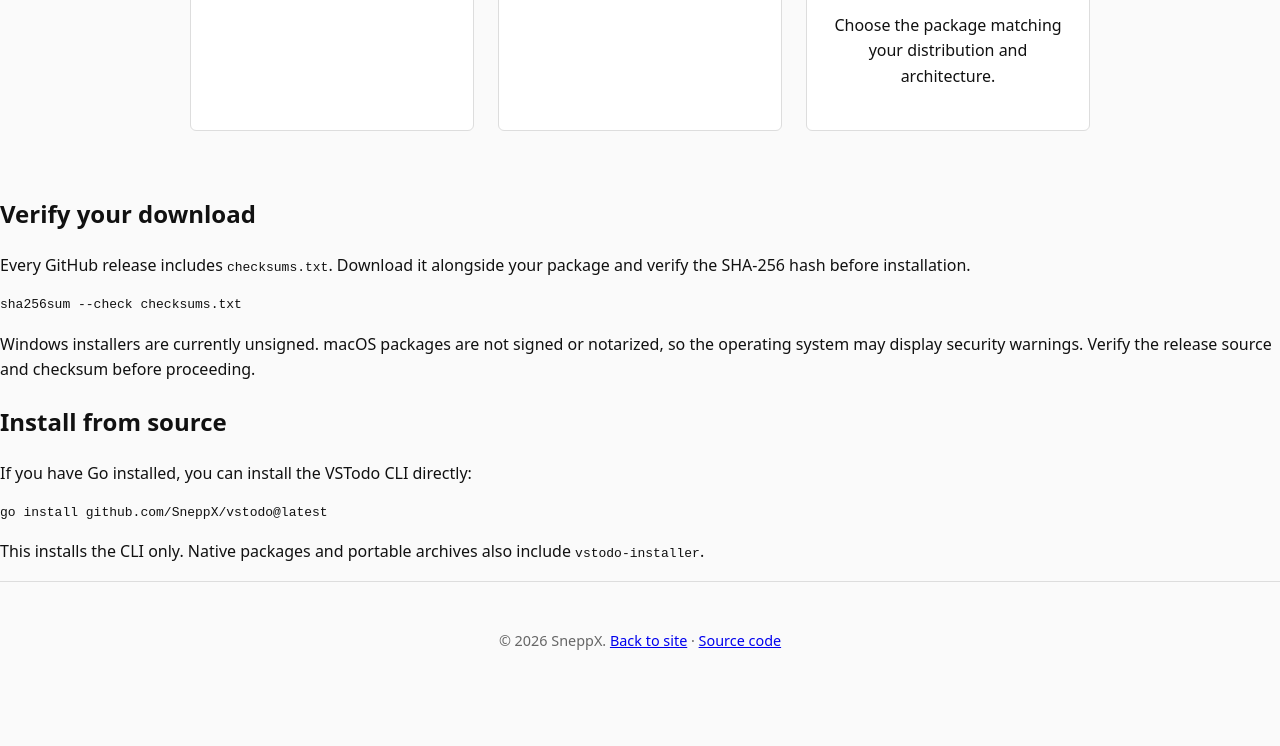
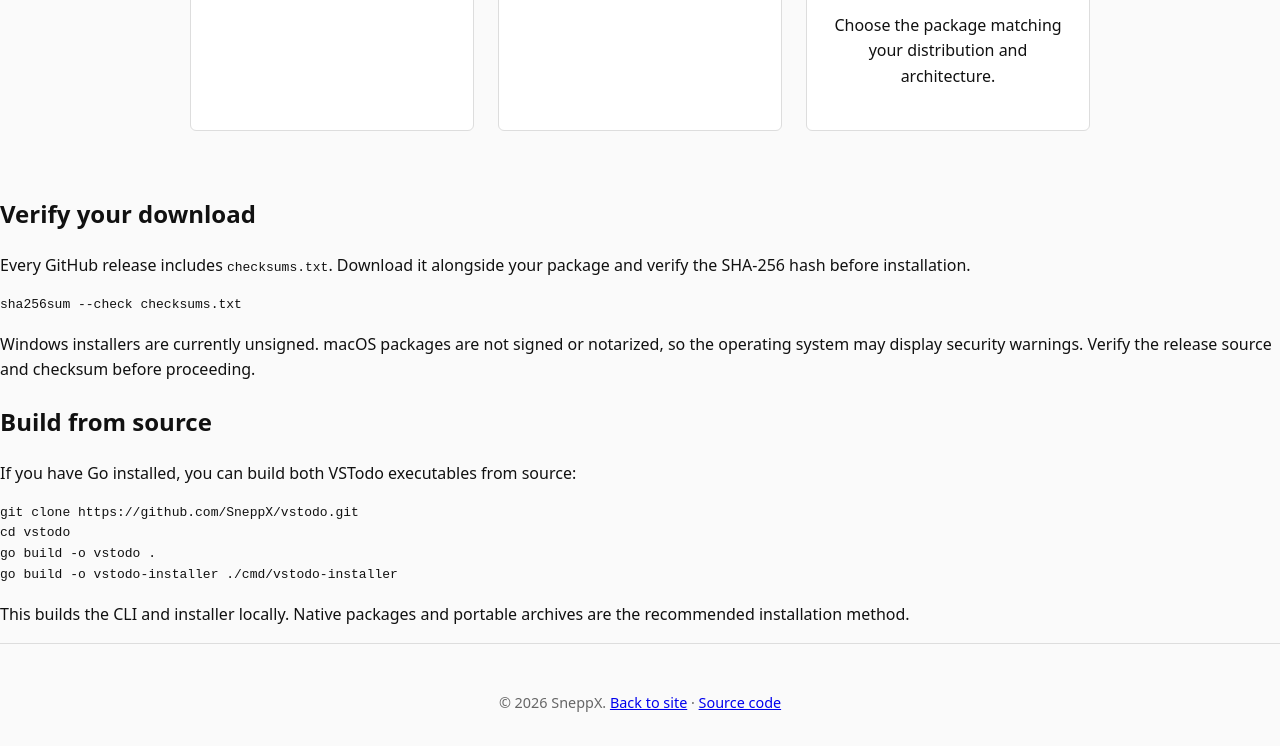
Before and after one commit to SneppX/vstodo, a plain HTML site: page docs/download.html in a window 1280 px wide. Shown: the part 572-1318 px from the top of the page. Before the commit the page ends 1270 px from the top, so only its background shows below. Drawn offline with Linux system fonts and the light colour scheme.

Commit message:
docs(install): replace invalid Go module install command

```diff
--- a/docs/download.html
+++ b/docs/download.html
@@ -61,10 +61,13 @@
       </section>
 
       <section id="source">
-        <h2>Install from source</h2>
-        <p>If you have Go installed, you can install the VSTodo CLI directly:</p>
-        <pre><code>go install github.com/SneppX/vstodo@latest</code></pre>
-        <p>This installs the CLI only. Native packages and portable archives also include <code>vstodo-installer</code>.</p>
+        <h2>Build from source</h2>
+        <p>If you have Go installed, you can build both VSTodo executables from source:</p>
+        <pre><code>git clone https://github.com/SneppX/vstodo.git
+cd vstodo
+go build -o vstodo .
+go build -o vstodo-installer ./cmd/vstodo-installer</code></pre>
+        <p>This builds the CLI and installer locally. Native packages and portable archives are the recommended installation method.</p>
       </section>
     </main>
     <footer>
```
Also changed, not shown: docs/index.html (+1 -1 lines), website/download.html (+7 -4 lines), website/index.html (+1 -1 lines).
